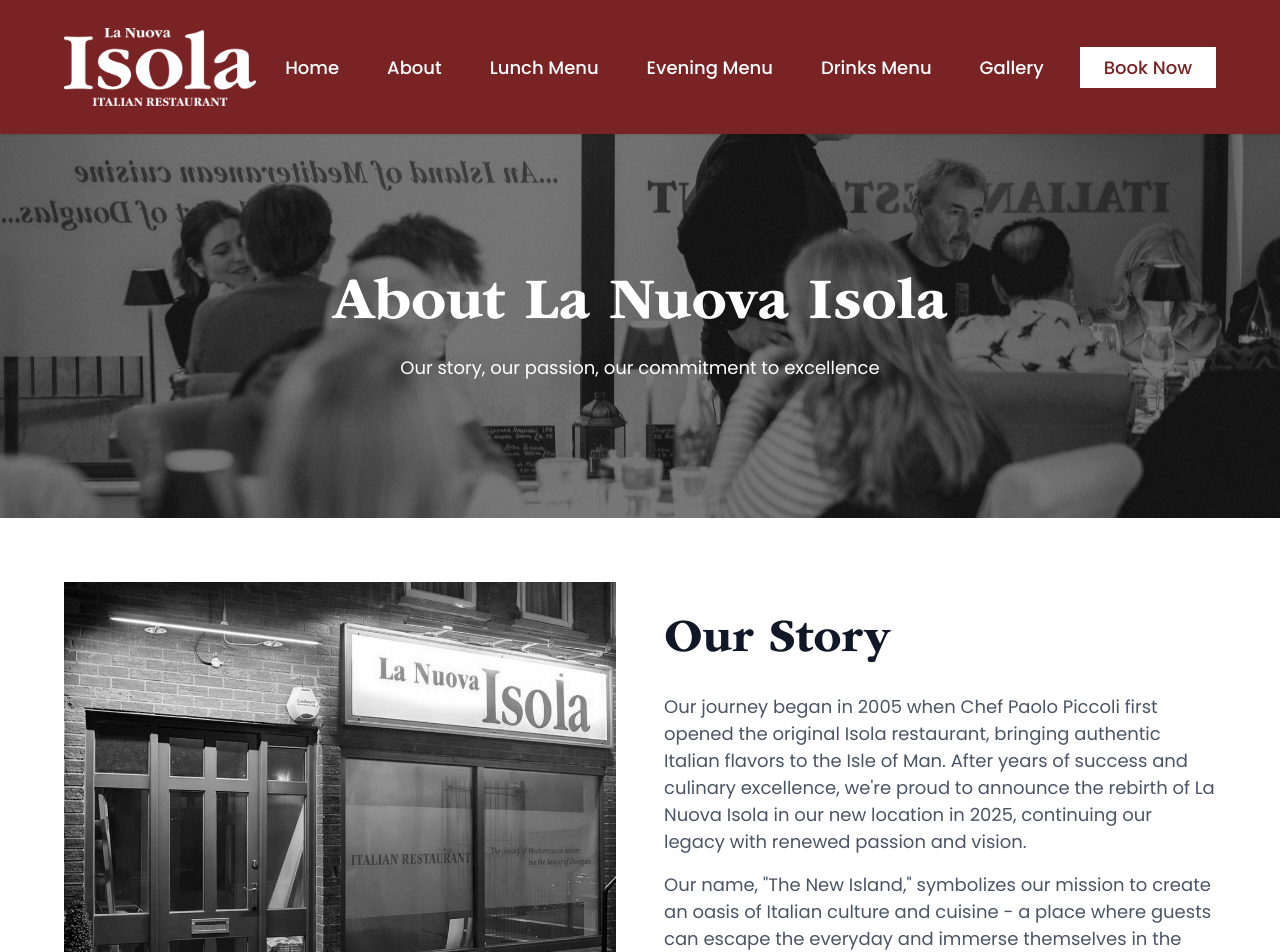
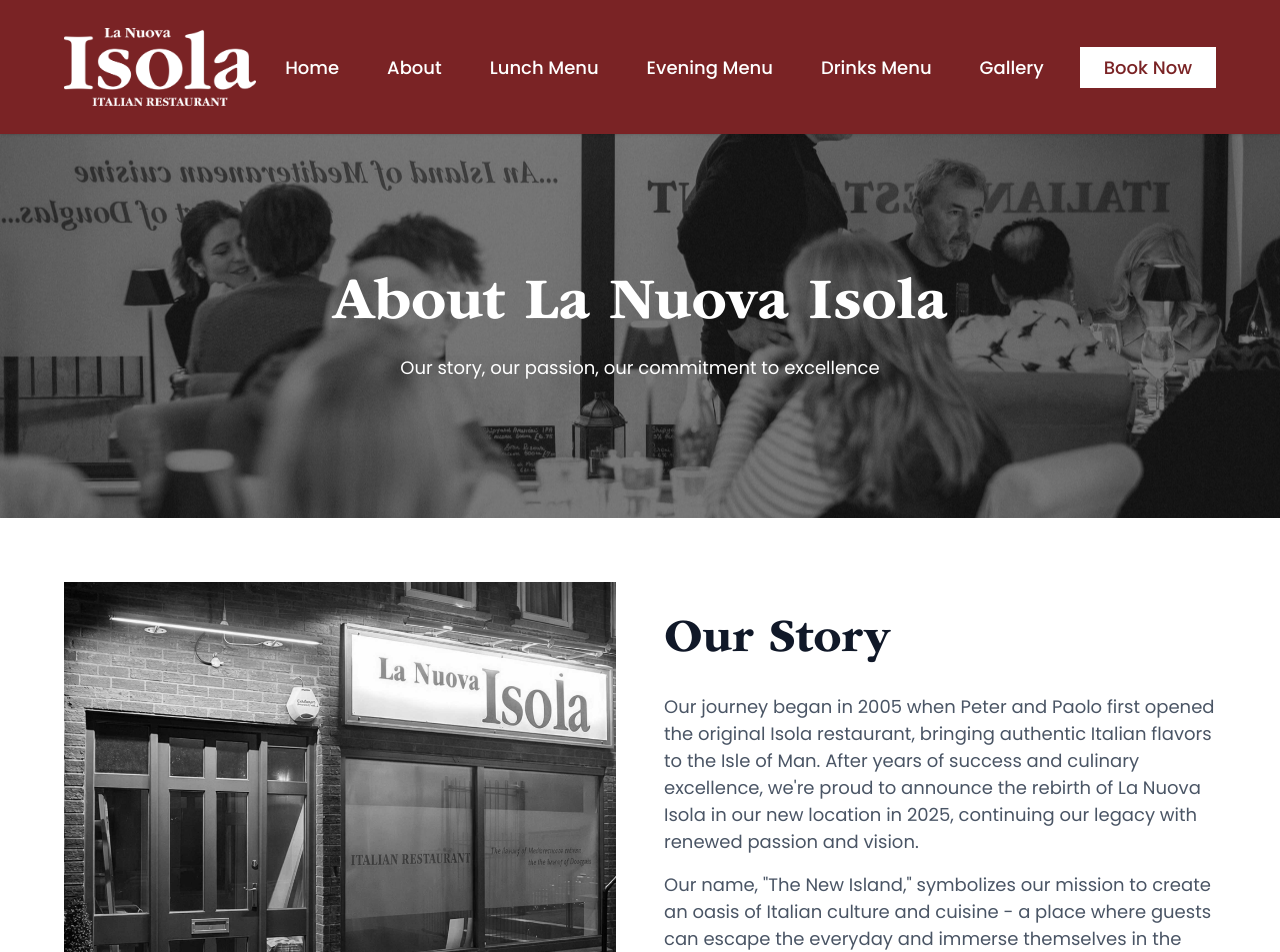
Before and after one commit to LYNKSPortal/la-nuova-isola-iom, a Next.js app: page /about in a window 1280 px wide. Shown: the top 952 px of the page. Built offline with nearby package versions, Linux system fonts and the light colour scheme.

Commit message:
Update Our Story - change founders to Peter and Paolo

```diff
--- a/src/app/about/page.tsx
+++ b/src/app/about/page.tsx
@@ -68,7 +68,7 @@
             <FadeIn className="order-1 lg:order-2">
               <h2 className="font-bold text-gray-900 mb-4 md:mb-6 text-xl md:text-2xl lg:text-3xl">Our Story</h2>
               <p className="text-gray-600 mb-3 md:mb-4 text-sm md:text-base">
-                Our journey began in 2005 when Chef Paolo Piccoli first opened the original Isola restaurant, bringing authentic
+                Our journey began in 2005 when Peter and Paolo first opened the original Isola restaurant, bringing authentic
                 Italian flavors to the Isle of Man. After years of success and culinary excellence, we're proud to announce
                 the rebirth of La Nuova Isola in our new location in 2025, continuing our legacy with renewed passion and vision.
               </p>
```
